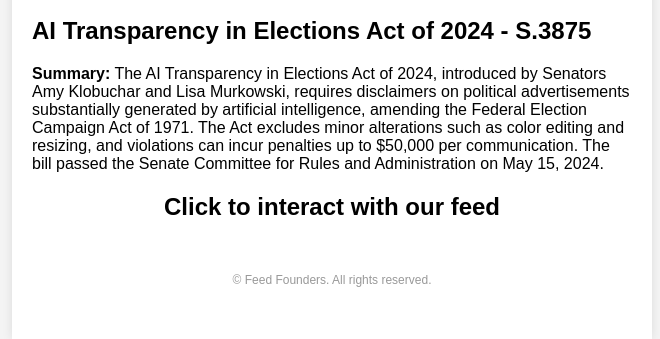
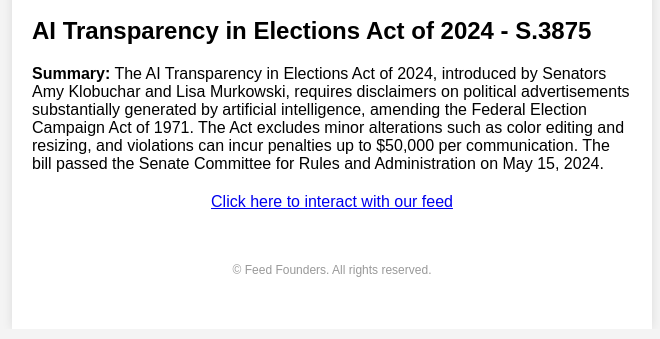
Before and after one commit to heeyunjeon/feedfounders, a Flask app: template templates/framer.html in a window 1280 px wide. Shown: the part 1064-1403 px from the top of the page, without its empty margins (308-968 px from the left). After the commit the page ends 1341 px from the top, so only its background shows below. Run offline with Flask 3, Linux system fonts and the light colour scheme; the template is opened without the code that fills it: values that come from a table or form of the project are taken from there, others are empty; data comes from the database, SQL or seed files in the repository.

Commit message:
add link in email

```diff
--- a/templates/framer.html
+++ b/templates/framer.html
@@ -91,7 +91,7 @@
         </div>
         {% endfor %}
         <div class="subscribe-form">
-            <h2>Click to interact with our feed</h2>
+            <a href="https://www.feedfounders.com">Click here to interact with our feed</a>
             <!-- <form action="{{ url_for('interact') }}" method="post">
             </form> -->
         </div>
```
